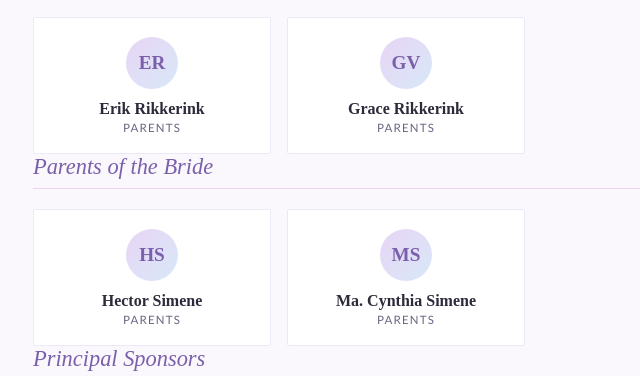
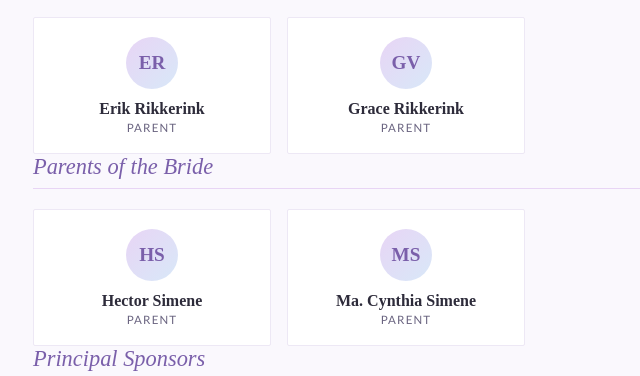
Before and after one commit to Joevan2025/wedding_rsvp, a plain HTML site: page index.html in a window 1280 px wide. Shown: the part 2190-2566 px from the top of the page, 107-747 px from the left. Drawn offline with Linux system fonts and the light colour scheme; a web font is replaced by a local one.

Commit message:
Update index.html

```diff
--- a/index.html
+++ b/index.html
@@ -1014,14 +1014,14 @@
     <div class="entourage-group">
       <div class="entourage-group-title">Parents of the Groom</div>
       <div class="entourage-grid">
-        <div class="entourage-card"><div class="entourage-avatar">ER</div><div class="entourage-name">Erik Rikkerink</div><div class="entourage-role">Parents</div></div>
-        <div class="entourage-card"><div class="entourage-avatar">GV</div><div class="entourage-name">Grace Rikkerink</div><div class="entourage-role">Parents</div></div>
+        <div class="entourage-card"><div class="entourage-avatar">ER</div><div class="entourage-name">Erik Rikkerink</div><div class="entourage-role">Parent</div></div>
+        <div class="entourage-card"><div class="entourage-avatar">GV</div><div class="entourage-name">Grace Rikkerink</div><div class="entourage-role">Parent</div></div>
       </div>
     <div class="entourage-group">
       <div class="entourage-group-title">Parents of the Bride</div>
       <div class="entourage-grid">
-        <div class="entourage-card"><div class="entourage-avatar">HS</div><div class="entourage-name">Hector Simene</div><div class="entourage-role">Parents</div></div>
-        <div class="entourage-card"><div class="entourage-avatar">MS</div><div class="entourage-name">Ma. Cynthia Simene</div><div class="entourage-role">Parents</div></div>
+        <div class="entourage-card"><div class="entourage-avatar">HS</div><div class="entourage-name">Hector Simene</div><div class="entourage-role">Parent</div></div>
+        <div class="entourage-card"><div class="entourage-avatar">MS</div><div class="entourage-name">Ma. Cynthia Simene</div><div class="entourage-role">Parent</div></div>
       </div>
     <div class="entourage-group">
       <div class="entourage-group-title">Principal Sponsors</div>
```
